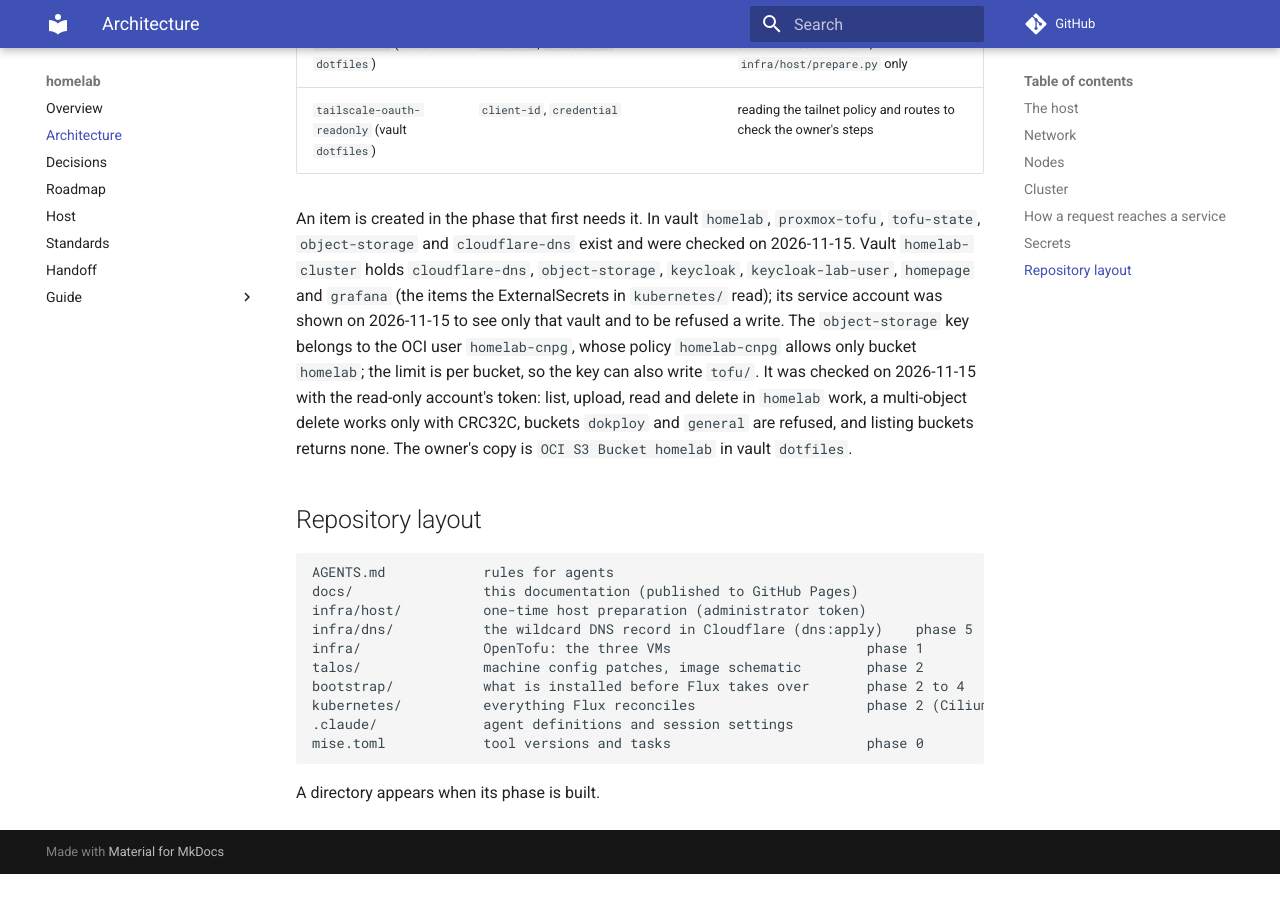
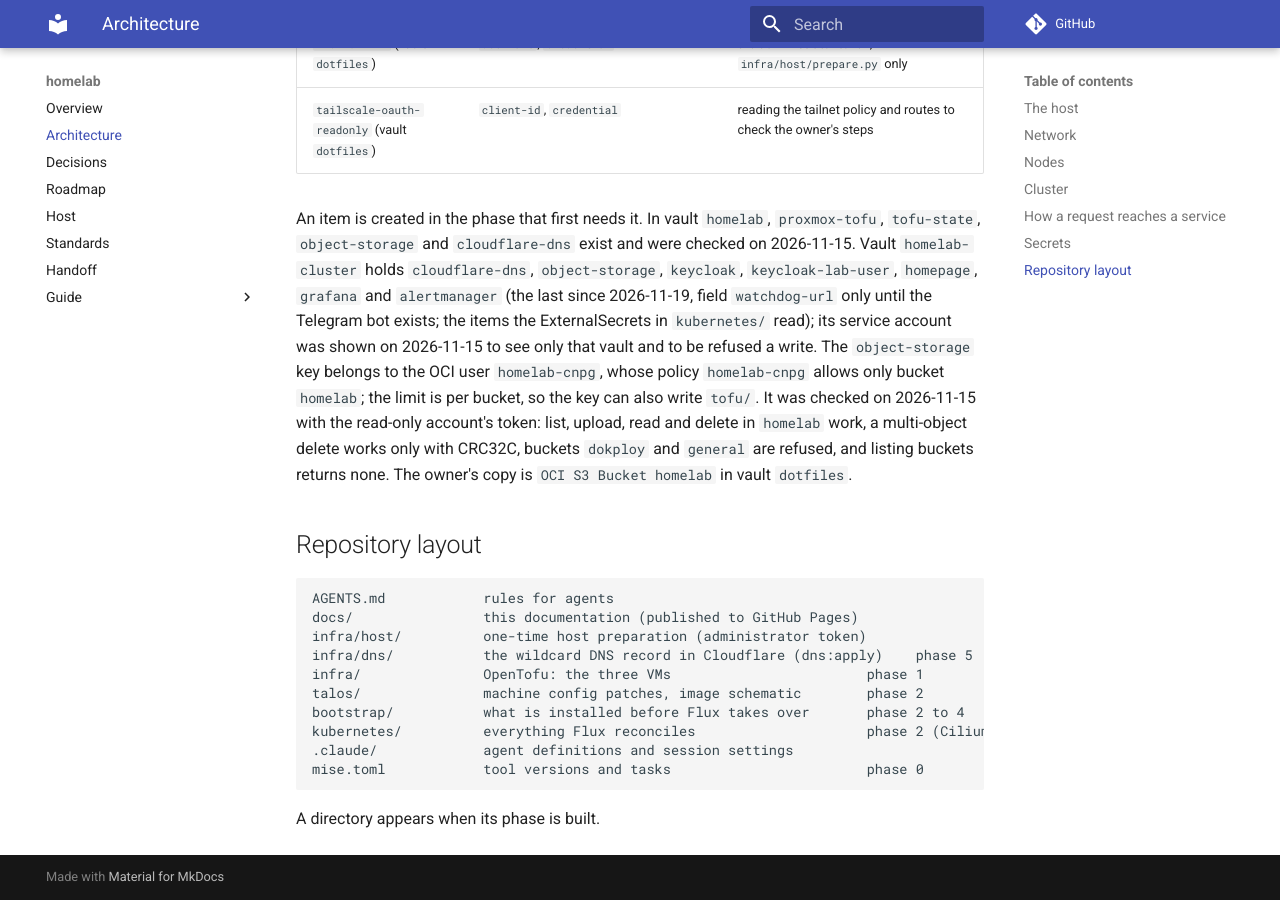
Before and after one commit to msavdert/homelab, an MkDocs documentation site: the page built from docs/architecture.md, in a window 1280 px wide and 900 px high, scrolled down 5001 px. Built offline with MkDocs 1.6.1 and Material for MkDocs 9.7.7, drawn with Linux system fonts in a browser that asks for light colours; comment, search, counter and statistics services are not loaded; before the commit the page ends 5875 px from its top, so only the background shows below that.

Commit message:
feat(observability): Alertmanager with the Watchdog dead man (phase 12) (#64)
Purpose: phase 12, first build step after D47. Enables the chart's
Alertmanager and sends the `Watchdog` to check `homelab-watchdog` on
healthchecks.io.

- `alertmanager.enabled`, one replica, Monzo template off,
`configSecret: alertmanager`.
- ExternalSecret `alertmanager` renders `alertmanager.yaml` from item
`alertmanager` (field `watchdog-url`; created and read back on
2026-11-19, #63). Routes: `Watchdog` to the webhook (no resolved, 1 m
interval); everything else to receiver `none` until the Telegram
receiver follows in its own PR (the owner is creating the bot).
- vmalert: `notifier.blackhole` removed (vmalert refuses it together
with a notifier).
- VMRule `lab-rules`: `NoFreshSamples` when no `up` sample for 5 m,
`for: 2m`.
- Docs: phase 10 guide diagram, handoff and architecture describe the
new state.

Gates this makes runnable: 1, 4 (dead man; pages the owner once), 7
(memory). Gates 2, 3 and 6 need the Telegram receiver.

## Verification

- `helm template` of chart 0.98.1, main against branch: new
`VMAlertmanager/vm` (configSecret alertmanager, v0.34.2, replicaCount 1,
no storage), `VMAlert/vm` with one notifier
`vmalertmanager-vm-0...:9093` and no blackhole, Grafana gets an
Alertmanager datasource, the sync job adds upstream
`alertmanager.rules`.
- `amtool` v0.34.2 `check-config` passes on the rendered config with a
fake URL; `config routes test`: Watchdog -> watchdog; InfoInhibitor,
warning, info, critical NoFreshSamples -> none.
- Live, read-only: VMAlert `selectAllByDefault: true`;
`absent_over_time(up[5m])` valid and empty now; server-side dry run
accepts the VMRule and ExternalSecret.
- `mise run check` passes.

Audit: risky; internal pass with findings, 3 confirmed, 1 rejected; agy
gemini-4-hydrogen-high pass with findings, 3 confirmed (1
external-only), 3 rejected; 1 round. Rejected: "item not created" (it
exists), "selectAllByDefault/replicaCount unverified" (render shows
both).

🤖 Generated with [Claude Code](https://claude.com/claude-code)

https://claude.ai/code/session_01FLhVtFaKxTeabEozP8SZZ1

Co-authored-by: msavdert <msavdert@users.noreply.github.com>
Co-authored-by: Claude Opus 5.5 <noreply@anthropic.com>

```diff
--- a/docs/architecture.md
+++ b/docs/architecture.md
@@ -150,8 +150,9 @@ An item is created in the phase that first needs it. In vault `homelab`,
 `proxmox-tofu`, `tofu-state`, `object-storage` and `cloudflare-dns` exist
 and were checked on 2026-11-15. Vault `homelab-cluster` holds
 `cloudflare-dns`, `object-storage`, `keycloak`, `keycloak-lab-user`,
-`homepage` and `grafana` (the items the ExternalSecrets in `kubernetes/`
-read); its service account was shown on
+`homepage`, `grafana` and `alertmanager` (the last since 2026-11-19,
+field `watchdog-url` only until the Telegram bot exists; the items the
+ExternalSecrets in `kubernetes/` read); its service account was shown on
 2026-11-15 to see only that vault and to be refused a write. The
 `object-storage` key belongs to the OCI user `homelab-cnpg`, whose policy
 `homelab-cnpg` allows only bucket `homelab`; the limit is per bucket, so
```
Also changed, not shown: docs/guide/10-monitoring.md (+1 -1 lines), docs/handoff.md (+2 -2 lines), 4 other files.
